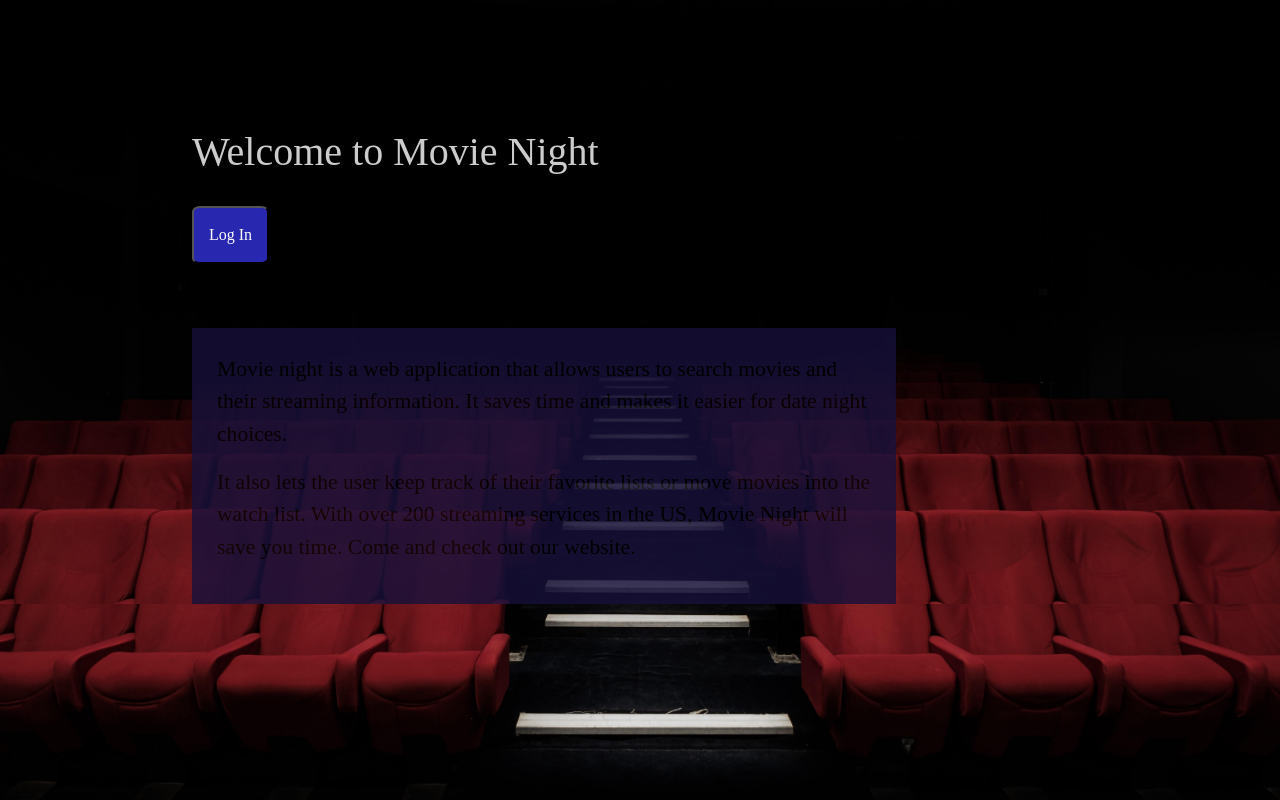
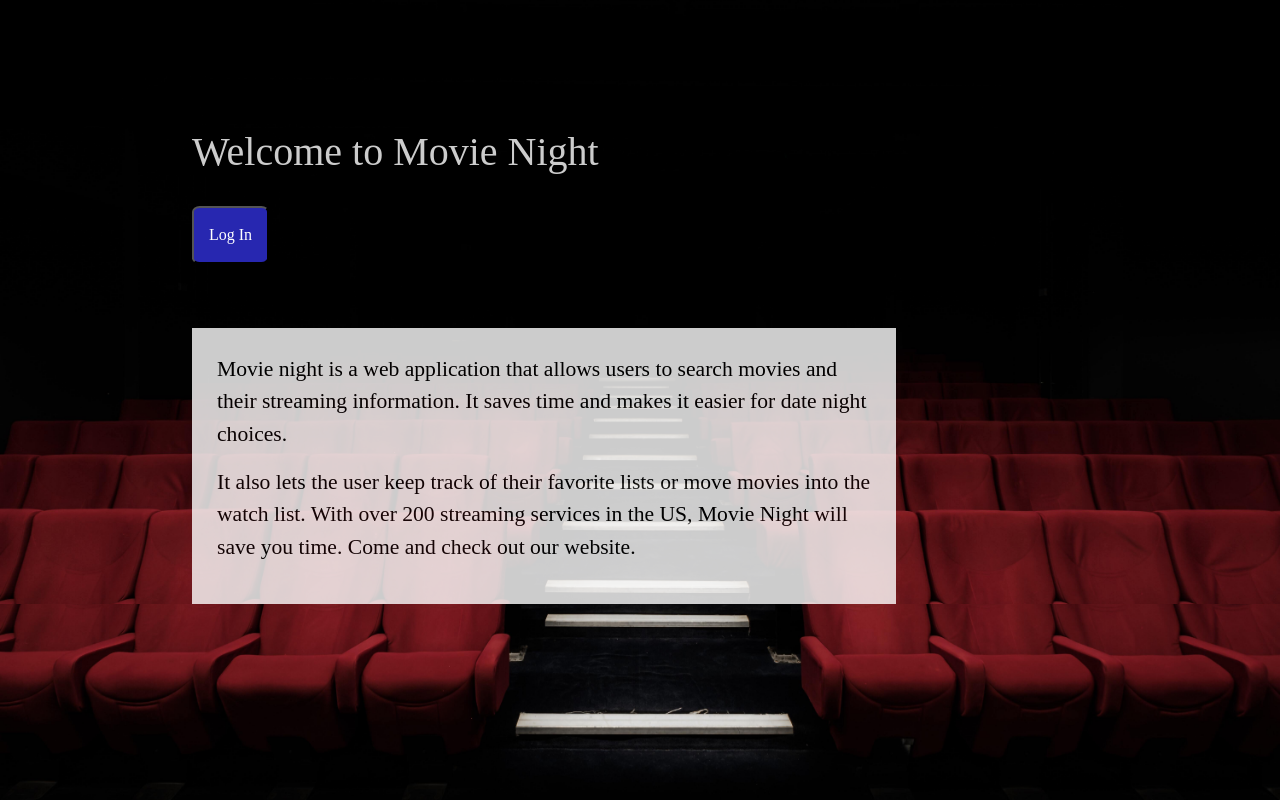
Before and after one commit to project-prep/movie-night-front, a React (Create React App) app: page / in a window 1280 px wide. Built offline with nearby package versions, Linux system fonts and the light colour scheme; no server answers.

Commit message:
background color

```diff
--- a/src/Login.css
+++ b/src/Login.css
@@ -38,7 +38,7 @@ div.login-description {
   font-size: 2.7vh;
   font-weight: 100;
   opacity: 0.8;
-  background-color: rgb(23, 17, 59);
+  background-color: white;
   color: white;
   padding: 25px;
   margin-left: 15%;
```
